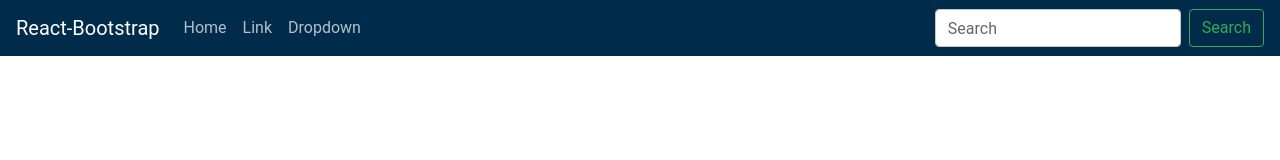
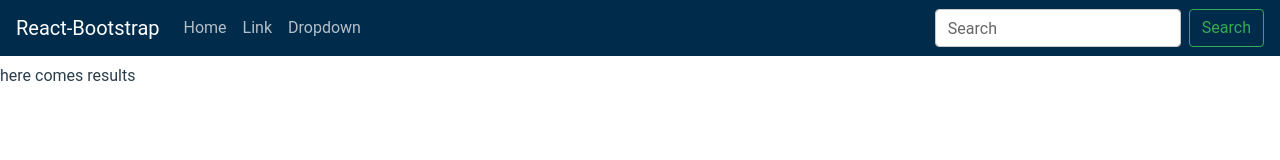
Before and after one commit to rameshkunwar/React-Redux-Toolkit, a React (Create React App) app: page / in a window 1280 px wide. Shown: the top 160 px of the page. Built offline with nearby package versions, Linux system fonts and the light colour scheme; no server answers.

Commit message:
rapid api not working

```diff
--- a/package.json
+++ b/package.json
@@ -7,6 +7,7 @@
     "@testing-library/jest-dom": "^5.11.4",
     "@testing-library/react": "^11.1.0",
     "@testing-library/user-event": "^12.1.10",
+    "axios": "^0.21.1",
     "bootstrap": "^4.6.0",
     "react": "^17.0.2",
     "react-bootstrap": "^1.5.2",
--- a/src/App.css
+++ b/src/App.css
@@ -1,38 +1,32 @@
-.App {
-  text-align: center;
+#surface {
+  display: flex;
+  flex-direction: column;
+}
+#surface,
+body,
+html {
+  height: 100%;
 }
 
-.App-logo {
-  height: 40vmin;
-  pointer-events: none;
+#container,
+#root {
+  height: 100%;
+  position: relative;
+  z-index: 1;
+  overflow: hidden;
 }
 
-@media (prefers-reduced-motion: no-preference) {
-  .App-logo {
-    animation: App-logo-spin infinite 20s linear;
-  }
+.inner-container {
+  height: 100%;
+  position: relative;
+  z-index: 0;
 }
 
-.App-header {
-  background-color: #282c34;
-  min-height: 100vh;
-  display: flex;
-  flex-direction: column;
-  align-items: center;
-  justify-content: center;
-  font-size: calc(10px + 2vmin);
-  color: white;
+#surface > #content {
+  flex-grow: 1;
 }
 
-.App-link {
-  color: #61dafb;
+#content {
+  position: relative;
+  outline: none;
 }
-
-@keyframes App-logo-spin {
-  from {
-    transform: rotate(0deg);
-  }
-  to {
-    transform: rotate(360deg);
-  }
-}
--- a/src/App.js
+++ b/src/App.js
@@ -1,18 +1,22 @@
-import { Container } from 'react-bootstrap';
-import MyNavBar from './app/navbar/navbar';
-
+import { Container } from "react-bootstrap";
+import MyNavBar from "./app/navbar/navbar";
+import "./App.css";
+import ShowMovieSearchResults from "./app/movieSearch/showResults";
 
 function App() {
   return (
-    <div className="App">
-    <Container fluid className="p-0">
-      <div className="inner-container">
-        <div id="surface">
-          <MyNavBar />
+    <div className='App'>
+      <Container fluid className='p-0'>
+        <div className='inner-container'>
+          <div id='surface'>
+            <MyNavBar />
+
+            <div id='content'>
+              <ShowMovieSearchResults />
+            </div>
+          </div>
         </div>
-        </div>
-    </Container>
-
+      </Container>
     </div>
   );
 }
--- /dev/null
+++ b/src/app/movieSearch/showResults.js
@@ -0,0 +1,53 @@
+import axios from "axios";
+import { useEffect, useState } from "react";
+import { useSelector } from "react-redux";
+
+const API_KEY = process.env.REACT_APP_RAPID_API_IMDB_KEY;
+const API_URL = "https://movie-database-imdb-alternative.p.rapidapi.com/";
+const API_HOST = "movie-database-imdb-alternative.p.rapidapi.com";
+
+const ShowMovieSearchResults = () => {
+  const { searchString } = useSelector((state) => state.search);
+
+  const [searchWord, setSearchWord] = useState("");
+
+  useEffect(() => {
+    if (searchString && searchString !== searchWord) {
+      //let's make an api call to get results
+      getMoviesInfo(searchString)
+        .then((res) => {
+          console.log(res);
+          // setSearchWord(searchString);
+        })
+        .catch((err) => {
+          console.error(err);
+          // setSearchWord(searchString);
+        });
+    }
+
+    // eslint-disable-next-line
+  }, [searchString]);
+
+  const getMoviesInfo = (searchStr) => {
+    const options = {
+      method: "GET",
+      url: API_URL,
+      params: { s: searchStr, page: "1", r: "json" },
+      headers: {
+        "x-rapidapi-key": API_KEY,
+        "x-rapidapi-host": API_HOST,
+      },
+    };
+    return axios.request(options);
+  };
+
+  return (
+    <div className='search-result-container'>
+      <div className='search-string'>
+        <h3>{searchWord}</h3>
+      </div>
+      <div className='search-results'>here comes results</div>
+    </div>
+  );
+};
+export default ShowMovieSearchResults;
--- a/src/redux/searchStringSlice.js
+++ b/src/redux/searchStringSlice.js
@@ -1,20 +1,20 @@
 import { createSlice } from "@reduxjs/toolkit";
 
 export const searchStringSlice = createSlice({
-    name:'searchString',
+  name: "search",
 
-    initialState:{
-        searchString : ""
+  initialState: {
+    searchString: "",
+  },
+  reducers: {
+    add: (state, action) => {
+      state.searchString = action.payload;
     },
-    reducers:{
-        add: (state, action) =>{
-            state.searchString = action.payload
-        },
-        clear:state => {
-            state.searchString = ""
-        }
-    }
-})
+    clear: (state) => {
+      state.searchString = "";
+    },
+  },
+});
 
-export const {add, clear} = searchStringSlice.actions
-export default searchStringSlice.reducer
+export const { add, clear } = searchStringSlice.actions;
+export default searchStringSlice.reducer;
--- a/src/redux/store.js
+++ b/src/redux/store.js
@@ -1,10 +1,10 @@
-import {configureStore} from '@reduxjs/toolkit'
-import counterReducer from './counterSlice'
-import searchStringReducer from './searchStringSlice'
+import { configureStore } from "@reduxjs/toolkit";
+import counterReducer from "./counterSlice";
+import searchStringReducer from "./searchStringSlice";
 
 export default configureStore({
-    reducer:{
-        counter:counterReducer,
-        searchString: searchStringReducer,
-    }
-})
+  reducer: {
+    counter: counterReducer,
+    search: searchStringReducer,
+  },
+});
```
Also changed, not shown: 2 other files (tests, documents, lock files or other folders).
